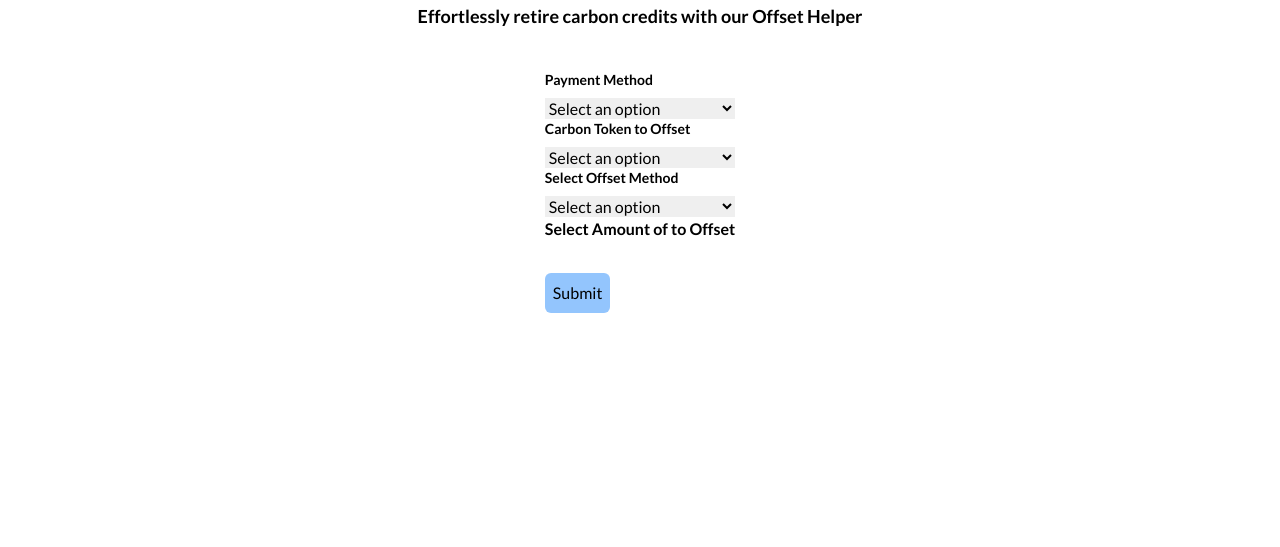
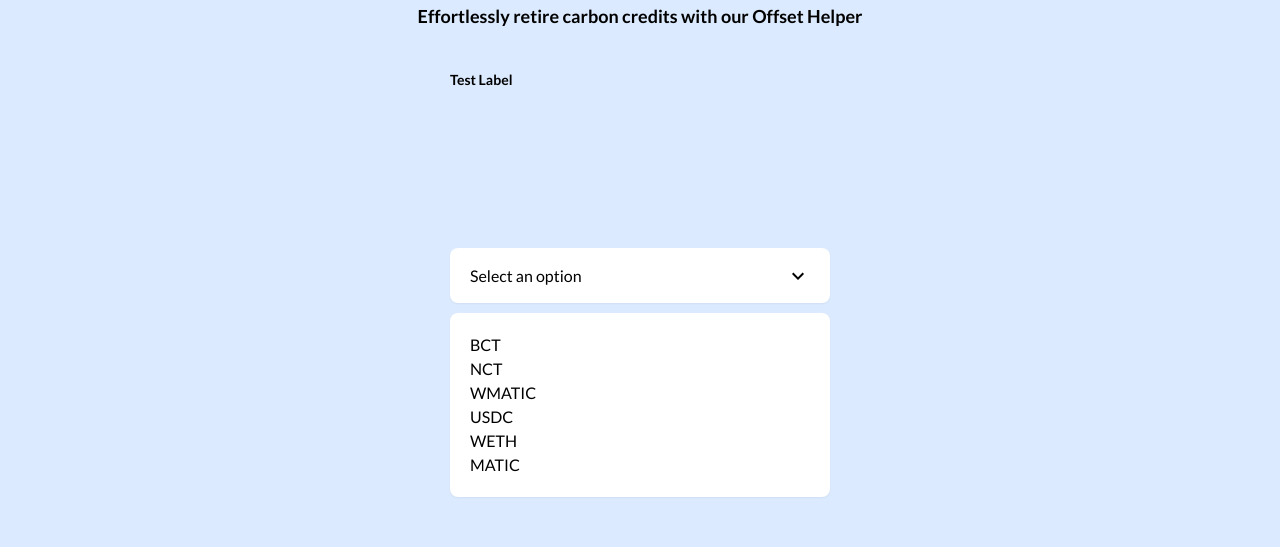
Before and after one commit to SimasG/offset-helper-app, a Next.js app in the folder frontend/: page / in a window 1280 px wide. Shown: the part 194-741 px from the top of the page. Built offline with nearby package versions, Linux system fonts and the light colour scheme; what wagmi would draw is missing.

Commit message:
progress with styling custom form

```diff
--- a/frontend/components/form/FormikContainer.tsx
+++ b/frontend/components/form/FormikContainer.tsx
@@ -17,6 +17,7 @@ import { OffsetHelperABI } from "../../constants";
 import { ethers, BigNumber, FixedNumber, Contract } from "ethers"; // ** How am I using ethers without having it installed in my frontend here?
 import { parseUnits } from "ethers/lib/utils.js";
 import { Select } from "@mantine/core";
+import SelectComponent from "./SelectComponent";
 
 const FormikContainer = () => {
   const initialValues: initialValuesProps = {
@@ -385,6 +386,39 @@ const FormikContainer = () => {
         const { values, setFieldValue } = formik;
         return (
           <Form>
+            {/* Test Select */}
+            <div className="flex flex-col justify-between gap-2">
+              <label
+                className="text-sm font-bold text-fontPrimary dark:text-fontPrimaryDark"
+                htmlFor="paymentMethod"
+              >
+                Test Label
+              </label>
+              <Field
+                as={SelectComponent}
+                id="paymentMethod"
+                name="paymentMethod"
+              >
+                {paymentMethods?.map(
+                  (paymentMethod: { key: string; value: string }) => {
+                    return (
+                      <option
+                        key={paymentMethod.value}
+                        value={paymentMethod.value}
+                      >
+                        {paymentMethod.key}
+                      </option>
+                    );
+                  }
+                )}
+              </Field>
+              <ErrorMessage
+                name="paymentMethod"
+                component="p"
+                className="font-medium text-red-400"
+              />
+            </div>
+
             {/* Payment Method Manual Select */}
             <div className="flex flex-col justify-between gap-2">
               <label
--- /dev/null
+++ b/frontend/components/form/SelectComponent.tsx
@@ -0,0 +1,55 @@
+import { MdKeyboardArrowDown } from "react-icons/md";
+
+const SelectComponent = () => {
+  const paymentMethods: { key: string; value: string }[] = [
+    { key: "Select an option", value: "" },
+    { key: "BCT", value: "bct" },
+    { key: "NCT", value: "nct" },
+    { key: "WMATIC", value: "wmatic" },
+    { key: "USDC", value: "usdc" },
+    { key: "WETH", value: "weth" },
+    { key: "MATIC", value: "matic" },
+  ];
+
+  return (
+    // Select menu
+    <div className="w-[380px] my-[150px] mx-auto">
+      {/* Select btn */}
+      <div className="flex h-[55px] bg-white p-5 text-base font-normal rounded-lg items-center justify-between cursor-pointer shadow-sm">
+        {/* Btn text */}
+        <span>Select an option</span>
+        <MdKeyboardArrowDown className="text-2xl" />
+      </div>
+
+      {/* Options */}
+      <ul className="relative p-5 rounded-lg mt-[10px] shadow-sm bg-white">
+        {/* Option */}
+        <li className="">
+          <span>BCT</span>
+        </li>
+        {/* Option */}
+        <li>
+          <span>NCT</span>
+        </li>
+        {/* Option */}
+        <li>
+          <span>WMATIC</span>
+        </li>
+        {/* Option */}
+        <li>
+          <span>USDC</span>
+        </li>
+        {/* Option */}
+        <li>
+          <span>WETH</span>
+        </li>
+        {/* Option */}
+        <li>
+          <span>MATIC</span>
+        </li>
+      </ul>
+    </div>
+  );
+};
+
+export default SelectComponent;
--- a/frontend/package.json
+++ b/frontend/package.json
@@ -15,6 +15,7 @@
     "next": "latest",
     "react": "18.2.0",
     "react-dom": "18.2.0",
+    "react-icons": "^4.7.1",
     "wagmi": "^0.8.8",
     "yup": "^0.32.11"
   },
--- a/frontend/pages/index.tsx
+++ b/frontend/pages/index.tsx
@@ -11,7 +11,7 @@ const Home: NextPage = () => {
         <meta name="viewport" content="initial-scale=1.0, width=device-width" />
       </Head>
       <Header />
-      <div className="absolute flex flex-col items-center justify-start w-full h-full gap-10">
+      <div className="absolute flex flex-col items-center justify-start w-full h-full gap-10 bg-blue-100">
         <div className="flex flex-col items-center justify-center gap-5">
           <h1 className="text-5xl font-bold">Offset Your Emissions Easily</h1>
           <p className="text-lg font-bold">
```
Also changed, not shown: 1 other file (tests, documents, lock files or other folders).
